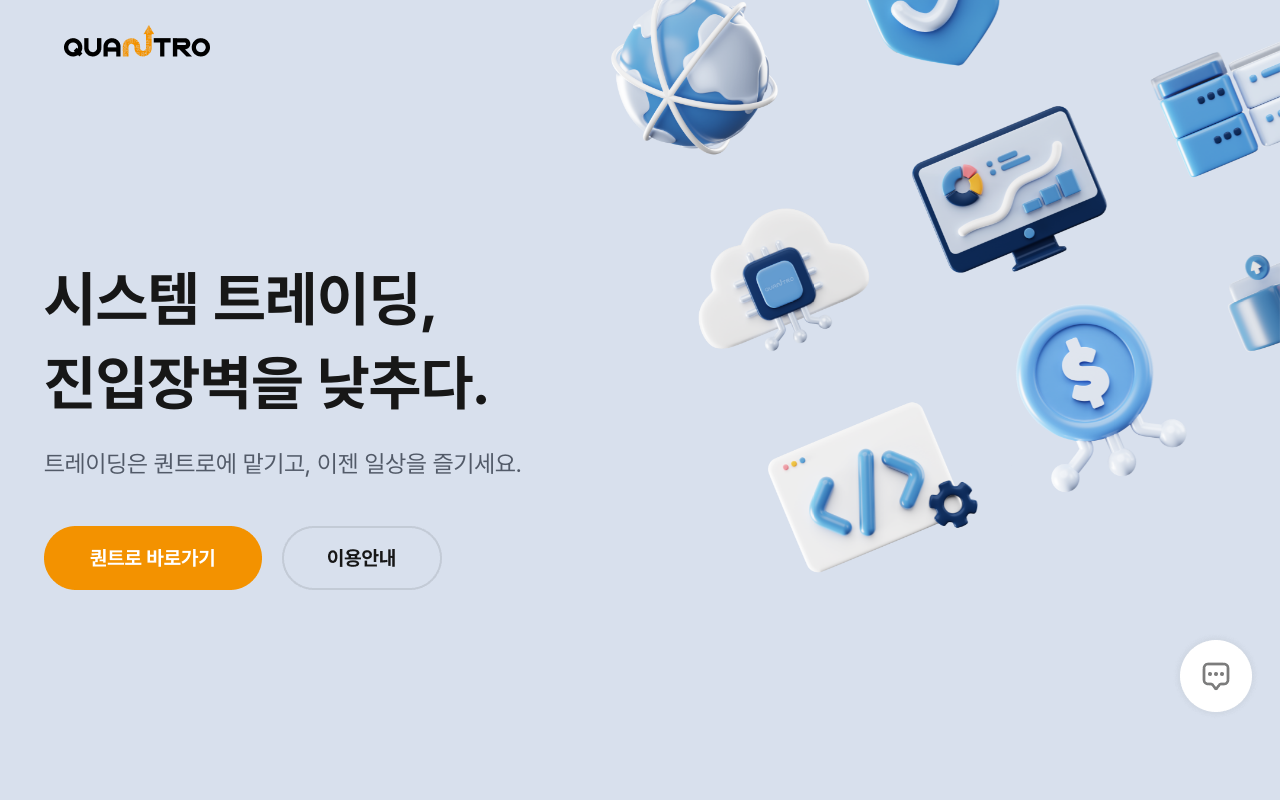
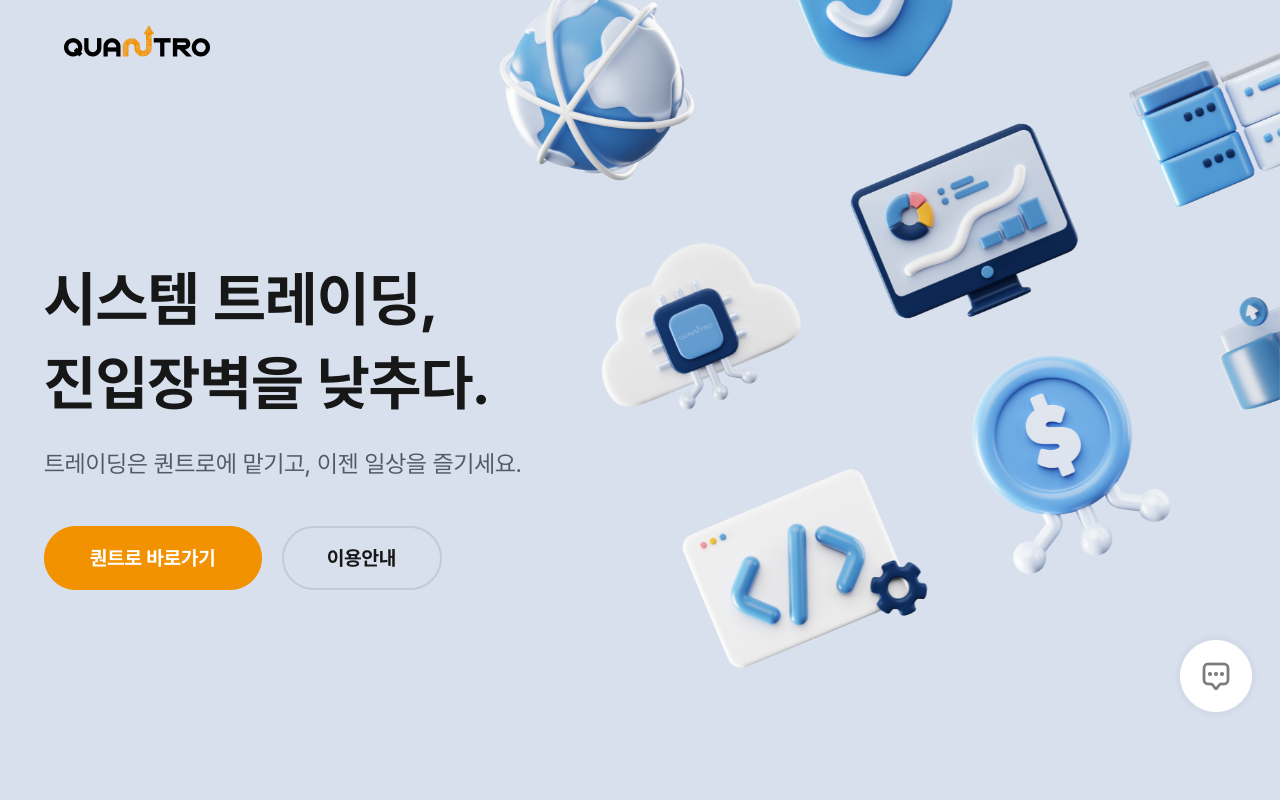
Before and after one commit to mufaqar/quatro, a Next.js app: page / in a window 1280 px wide. Shown: the top 800 px of the page. Built offline with nearby package versions, Linux system fonts and the light colour scheme.

Commit message:
hero section updated

```diff
--- a/components/heroSection.js
+++ b/components/heroSection.js
@@ -81,7 +81,7 @@
         <Image
           src={HeroImage}
           alt="Hero Image"
-          className="md:block hidden absolute top-0 right-0 max-w-[60%]"
+          className="md:block hidden absolute top-0 right-0 max-w-[70%]"
         />
       </div>
       <div className="relative md:mt-[18rem]">
```
